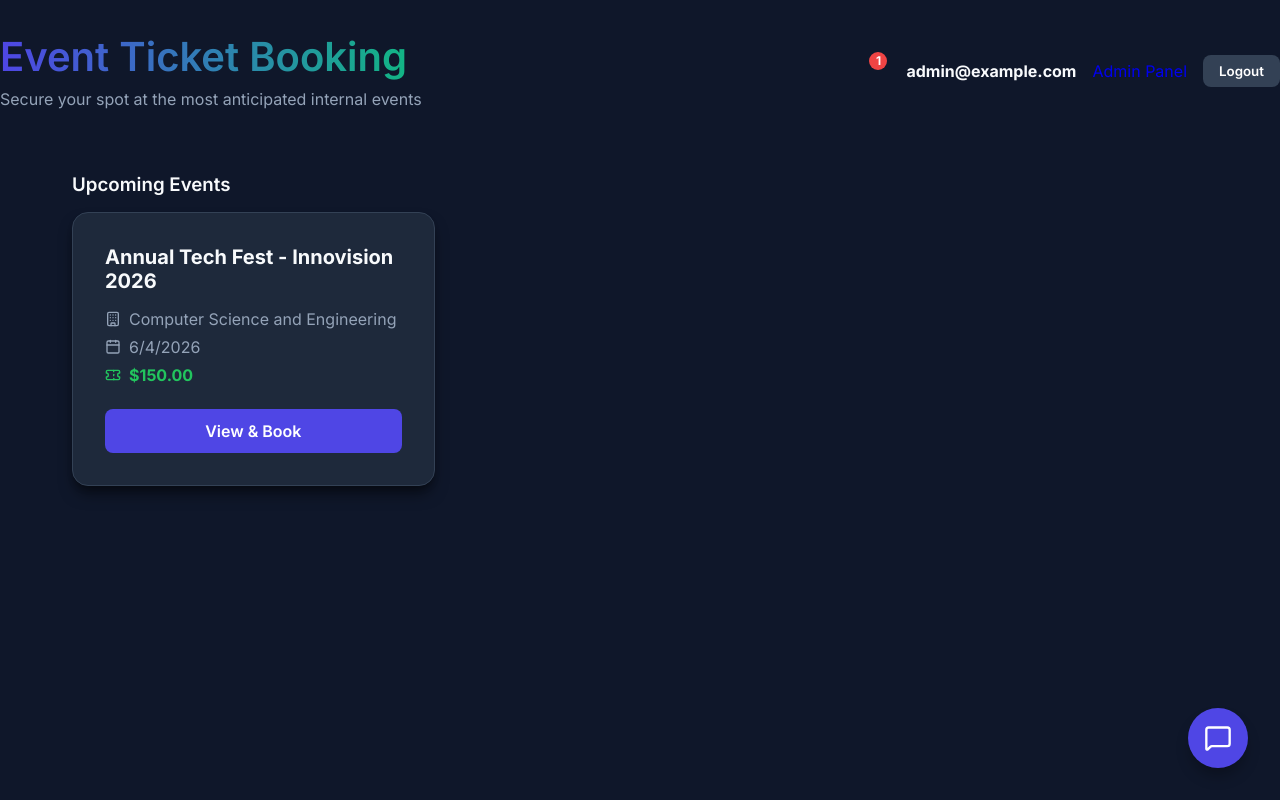
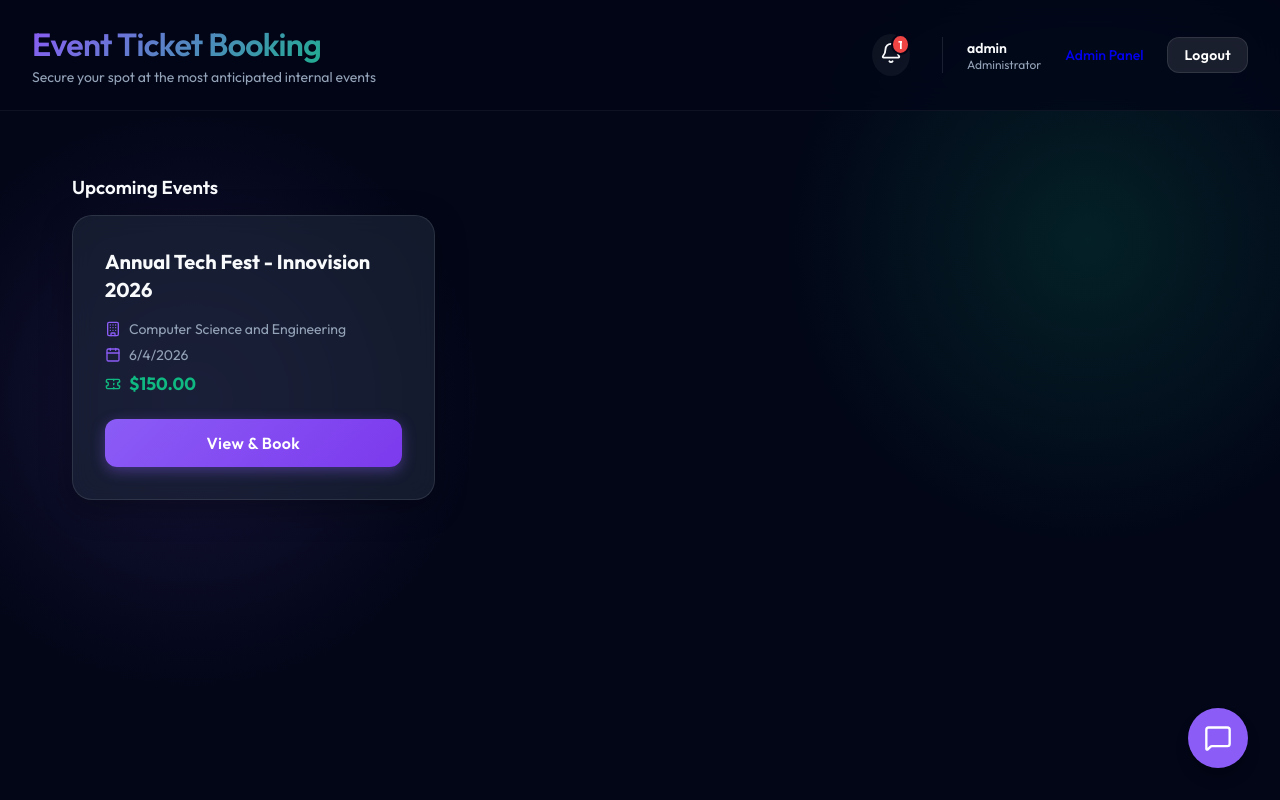
Before and after one commit to vajralavenkatasivaprasad/ticket-booking, a React app in the folder frontend/: page / in a window 1280 px wide. Both pictures are taken after typing "name@example.com", "Sample123" into the empty fields and a click on the button "Login". Built offline with nearby package versions, Linux system fonts and the light colour scheme; the HTML template or start-up script is replaced by a standard one.

Commit message:
feat: implement advanced Glassmorphism UI and Chatbot

```diff
--- a/frontend/src/App.jsx
+++ b/frontend/src/App.jsx
@@ -24,45 +24,57 @@ const Header = () => {
   const [showDropdown, setShowDropdown] = useState(false);
 
   return (
-    <header style={{ padding: '2rem 0', display: 'flex', justifyContent: 'space-between', alignItems: 'center' }}>
+    <header style={{
+      position: 'sticky', top: 0, zIndex: 100,
+      padding: '1.5rem 2rem',
+      display: 'flex', justifyContent: 'space-between', alignItems: 'center',
+      background: 'rgba(2, 6, 23, 0.7)',
+      backdropFilter: 'blur(16px)',
+      WebkitBackdropFilter: 'blur(16px)',
+      borderBottom: '1px solid rgba(255, 255, 255, 0.05)',
+      marginBottom: '2rem'
+    }}>
       <div>
-        <h1 style={{ fontSize: '2.5rem', marginBottom: '0.5rem', background: 'linear-gradient(to right, #4F46E5, #10B981)', WebkitBackgroundClip: 'text', WebkitTextFillColor: 'transparent' }}>
+        <h1 style={{ fontSize: '2rem', marginBottom: '0.25rem', background: 'linear-gradient(135deg, #8B5CF6, #10B981)', WebkitBackgroundClip: 'text', WebkitTextFillColor: 'transparent', letterSpacing: '-0.02em' }}>
           Event Ticket Booking
         </h1>
-        <p className="text-muted">Secure your spot at the most anticipated internal events</p>
+        <p className="text-muted" style={{ fontSize: '0.875rem' }}>Secure your spot at the most anticipated internal events</p>
       </div>
 
       {auth && (
-        <div style={{ display: 'flex', alignItems: 'center', gap: '1.5rem', position: 'relative' }}>
-          <div style={{ position: 'relative', cursor: 'pointer' }} onClick={() => { setShowDropdown(!showDropdown); markAllAsRead(); }}>
-            <Bell size={24} color="var(--text-color)" />
+        <div style={{ display: 'flex', alignItems: 'center', gap: '2rem', position: 'relative' }}>
+          <div style={{ position: 'relative', cursor: 'pointer', padding: '0.5rem', borderRadius: '50%', background: 'rgba(255,255,255,0.05)', transition: 'background 0.2s' }} onClick={() => { setShowDropdown(!showDropdown); markAllAsRead(); }} onMouseEnter={(e) => e.currentTarget.style.background = 'rgba(255,255,255,0.1)'} onMouseLeave={(e) => e.currentTarget.style.background = 'rgba(255,255,255,0.05)'}>
+            <Bell size={22} color="var(--text-main)" />
             {unreadCount > 0 && (
-              <span style={{ position: 'absolute', top: '-5px', right: '-5px', backgroundColor: 'var(--error)', color: 'white', borderRadius: '50%', padding: '0.1rem 0.4rem', fontSize: '0.75rem', fontWeight: 'bold' }}>
+              <span style={{ position: 'absolute', top: '0', right: '0', backgroundColor: 'var(--error)', color: 'white', borderRadius: '50%', padding: '0.1rem 0.35rem', fontSize: '0.7rem', fontWeight: 'bold', border: '2px solid var(--bg-color)' }}>
                 {unreadCount}
               </span>
             )}
           </div>
 
           {showDropdown && (
-            <div style={{ position: 'absolute', top: '3rem', right: '0', width: '300px', backgroundColor: 'var(--surface)', borderRadius: '0.5rem', boxShadow: '0 10px 15px -3px rgba(0,0,0,0.5)', zIndex: 50, border: '1px solid var(--surface-light)', padding: '1rem', maxHeight: '300px', overflowY: 'auto' }}>
-              <h4 style={{ marginBottom: '1rem', borderBottom: '1px solid var(--surface-light)', paddingBottom: '0.5rem' }}>Notifications</h4>
+            <div style={{ position: 'absolute', top: '3.5rem', right: '0', width: '320px', background: 'rgba(30, 41, 59, 0.9)', backdropFilter: 'blur(16px)', borderRadius: '1rem', boxShadow: '0 20px 40px -10px rgba(0,0,0,0.5)', zIndex: 50, border: '1px solid rgba(255,255,255,0.1)', padding: '1rem', maxHeight: '350px', overflowY: 'auto' }}>
+              <h4 style={{ marginBottom: '1rem', borderBottom: '1px solid rgba(255,255,255,0.1)', paddingBottom: '0.75rem', fontSize: '1rem' }}>Notifications</h4>
               {notifications.length === 0 ? (
-                <p className="text-muted" style={{ fontSize: '0.875rem' }}>No notifications</p>
+                <p className="text-muted" style={{ fontSize: '0.875rem', textAlign: 'center', padding: '1rem 0' }}>No new notifications</p>
               ) : (
                 notifications.map(n => (
-                  <div key={n.id} style={{ marginBottom: '1rem', padding: '0.5rem', backgroundColor: 'var(--surface-light)', borderRadius: '0.25rem' }}>
-                    <p style={{ fontSize: '0.875rem', margin: 0 }}>{n.message}</p>
-                    <span className="text-muted" style={{ fontSize: '0.75rem' }}>{n.time.toLocaleTimeString()}</span>
+                  <div key={n.id} style={{ marginBottom: '0.75rem', padding: '0.75rem', background: 'rgba(255,255,255,0.03)', borderRadius: '0.5rem', borderLeft: !n.read ? '3px solid var(--primary)' : '3px solid transparent', transition: 'background 0.2s' }} onMouseEnter={(e) => e.currentTarget.style.background = 'rgba(255,255,255,0.08)'} onMouseLeave={(e) => e.currentTarget.style.background = 'rgba(255,255,255,0.03)'}>
+                    <p style={{ fontSize: '0.875rem', margin: 0, color: 'var(--text-main)', lineHeight: '1.4' }}>{n.message}</p>
+                    <span className="text-muted" style={{ fontSize: '0.75rem', marginTop: '0.25rem', display: 'block' }}>{n.time.toLocaleTimeString()}</span>
                   </div>
                 ))
               )}
             </div>
           )}
 
-          <div style={{ display: 'flex', alignItems: 'center', gap: '1rem' }}>
-            <span style={{ fontWeight: 'bold' }}>{auth.email}</span>
-            {auth.role === 'ROLE_ADMIN' && <Link to="/admin" className="text-primary" style={{ textDecoration: 'none' }}>Admin Panel</Link>}
-            <button onClick={logout} className="btn btn-secondary" style={{ padding: '0.5rem 1rem' }}>Logout</button>
+          <div style={{ display: 'flex', alignItems: 'center', gap: '1.5rem', borderLeft: '1px solid rgba(255,255,255,0.1)', paddingLeft: '1.5rem' }}>
+            <div style={{ display: 'flex', flexDirection: 'column' }}>
+              <span style={{ fontWeight: '600', fontSize: '0.875rem' }}>{auth.email.split('@')[0]}</span>
+              <span className="text-muted" style={{ fontSize: '0.75rem' }}>{auth.role === 'ROLE_ADMIN' ? 'Administrator' : 'User'}</span>
+            </div>
+            {auth.role === 'ROLE_ADMIN' && <Link to="/admin" className="text-primary" style={{ textDecoration: 'none', fontWeight: '500', fontSize: '0.875rem' }}>Admin Panel</Link>}
+            <button onClick={logout} className="btn btn-secondary" style={{ padding: '0.5rem 1rem', fontSize: '0.875rem' }}>Logout</button>
           </div>
         </div>
       )}
--- /dev/null
+++ b/frontend/src/components/GlassCard.jsx
@@ -0,0 +1,23 @@
+import React from 'react';
+
+const GlassCard = ({ children, className = '', style = {} }) => {
+  return (
+    <div
+      className={`glass-card ${className}`}
+      style={{
+        background: 'rgba(30, 41, 59, 0.6)',
+        backdropFilter: 'blur(12px)',
+        WebkitBackdropFilter: 'blur(12px)',
+        border: '1px solid rgba(255, 255, 255, 0.1)',
+        borderRadius: '1.25rem',
+        padding: '2rem',
+        boxShadow: '0 8px 32px 0 rgba(0, 0, 0, 0.3)',
+        ...style
+      }}
+    >
+      {children}
+    </div>
+  );
+};
+
+export default GlassCard;
--- a/frontend/src/index.css
+++ b/frontend/src/index.css
@@ -1,16 +1,16 @@
-@import url('https://fonts.googleapis.com/css2?family=Inter:wght@300;400;500;600;700&display=swap');
+@import url('https://fonts.googleapis.com/css2?family=Outfit:wght@300;400;500;600;700&display=swap');
 
 :root {
-  --primary: #4F46E5;
-  --primary-hover: #4338CA;
-  --secondary: #10B981;
-  --bg-color: #0F172A;
-  --surface: #1E293B;
-  --surface-light: #334155;
+  --primary: #8B5CF6; /* Vibrant Purple */
+  --primary-hover: #7C3AED;
+  --secondary: #10B981; /* Emerald */
+  --bg-color: #020617; /* Deep Slate Black */
+  --surface: rgba(30, 41, 59, 0.5); /* Semi-transparent */
+  --surface-light: rgba(51, 65, 85, 0.5);
   --text-main: #F8FAFC;
   --text-muted: #94A3B8;
   --error: #EF4444;
-  --success: #22C55E;
+  --success: #10B981;
 }
 
 * {
@@ -20,8 +20,12 @@
 }
 
 body {
-  font-family: 'Inter', sans-serif;
+  font-family: 'Outfit', sans-serif;
   background-color: var(--bg-color);
+  background-image:
+    radial-gradient(circle at 15% 50%, rgba(139, 92, 246, 0.15), transparent 25%),
+    radial-gradient(circle at 85% 30%, rgba(16, 185, 129, 0.15), transparent 25%);
+  background-attachment: fixed;
   color: var(--text-main);
   min-height: 100vh;
   display: flex;
@@ -69,19 +73,22 @@ h1, h2, h3 {
   }
 }
 
-/* Cards */
+/* Glass Cards */
 .card {
-  background-color: var(--surface);
-  border-radius: 1rem;
+  background: var(--surface);
+  backdrop-filter: blur(12px);
+  -webkit-backdrop-filter: blur(12px);
+  border-radius: 1.25rem;
   padding: 2rem;
-  box-shadow: 0 10px 15px -3px rgba(0, 0, 0, 0.5), 0 4px 6px -2px rgba(0, 0, 0, 0.25);
-  border: 1px solid var(--surface-light);
-  transition: transform 0.2s ease-in-out, box-shadow 0.2s ease-in-out;
+  box-shadow: 0 8px 32px 0 rgba(0, 0, 0, 0.3);
+  border: 1px solid rgba(255, 255, 255, 0.1);
+  transition: transform 0.3s cubic-bezier(0.4, 0, 0.2, 1), box-shadow 0.3s ease-in-out;
 }
 
 .card:hover {
-  transform: translateY(-2px);
-  box-shadow: 0 20px 25px -5px rgba(0, 0, 0, 0.5), 0 10px 10px -5px rgba(0, 0, 0, 0.25);
+  transform: translateY(-4px);
+  box-shadow: 0 20px 40px -5px rgba(0, 0, 0, 0.5), 0 0 20px rgba(139, 92, 246, 0.2);
+  border: 1px solid rgba(255, 255, 255, 0.2);
 }
 
 /* Forms */
@@ -99,19 +106,20 @@ h1, h2, h3 {
 
 .form-input {
   width: 100%;
-  padding: 0.75rem 1rem;
-  border-radius: 0.5rem;
-  background-color: var(--bg-color);
-  border: 1px solid var(--surface-light);
+  padding: 0.875rem 1rem;
+  border-radius: 0.75rem;
+  background-color: rgba(15, 23, 42, 0.6);
+  border: 1px solid rgba(255, 255, 255, 0.1);
   color: var(--text-main);
   font-family: inherit;
-  transition: all 0.2s;
+  transition: all 0.3s;
 }
 
 .form-input:focus {
   outline: none;
   border-color: var(--primary);
-  box-shadow: 0 0 0 3px rgba(79, 70, 229, 0.2);
+  box-shadow: 0 0 0 3px rgba(139, 92, 246, 0.3);
+  background-color: rgba(15, 23, 42, 0.8);
 }
 
 /* Buttons */
@@ -119,38 +127,45 @@ h1, h2, h3 {
   display: inline-flex;
   align-items: center;
   justify-content: center;
-  padding: 0.75rem 1.5rem;
-  border-radius: 0.5rem;
+  padding: 0.875rem 1.5rem;
+  border-radius: 0.75rem;
   font-weight: 600;
   font-family: inherit;
   cursor: pointer;
-  transition: all 0.2s;
+  transition: all 0.3s cubic-bezier(0.4, 0, 0.2, 1);
   border: none;
   gap: 0.5rem;
+  letter-spacing: 0.025em;
 }
 
 .btn-primary {
-  background-color: var(--primary);
+  background: linear-gradient(135deg, var(--primary), var(--primary-hover));
   color: white;
+  box-shadow: 0 4px 14px 0 rgba(139, 92, 246, 0.39);
 }
 
 .btn-primary:hover:not(:disabled) {
-  background-color: var(--primary-hover);
-  transform: translateY(-1px);
+  transform: translateY(-2px);
+  box-shadow: 0 6px 20px rgba(139, 92, 246, 0.5);
 }
 
 .btn-primary:disabled {
   opacity: 0.6;
   cursor: not-allowed;
+  transform: none;
+  box-shadow: none;
 }
 
 .btn-secondary {
-  background-color: var(--surface-light);
+  background-color: rgba(255, 255, 255, 0.1);
+  backdrop-filter: blur(4px);
   color: white;
+  border: 1px solid rgba(255, 255, 255, 0.1);
 }
 
 .btn-secondary:hover {
-  background-color: var(--text-muted);
+  background-color: rgba(255, 255, 255, 0.2);
+  transform: translateY(-2px);
 }
 
 /* Details Section */
@@ -159,21 +174,29 @@ h1, h2, h3 {
   align-items: center;
   gap: 1rem;
   margin-bottom: 1.25rem;
+  padding: 0.5rem;
+  border-radius: 0.75rem;
+  transition: background-color 0.2s;
+}
+
+.event-info-item:hover {
+  background-color: rgba(255, 255, 255, 0.05);
 }
 
 .event-info-icon {
   color: var(--primary);
-  background-color: rgba(79, 70, 229, 0.1);
+  background-color: rgba(139, 92, 246, 0.15);
   padding: 0.75rem;
-  border-radius: 0.5rem;
+  border-radius: 0.75rem;
 }
 
 .map-container {
   height: 300px;
-  border-radius: 0.5rem;
+  border-radius: 1rem;
   overflow: hidden;
   margin-top: 1.5rem;
-  border: 1px solid var(--surface-light);
+  border: 1px solid rgba(255, 255, 255, 0.1);
+  box-shadow: 0 4px 20px rgba(0, 0, 0, 0.2);
 }
 
 /* Loading */
@@ -199,26 +222,49 @@ h1, h2, h3 {
   left: 0;
   right: 0;
   bottom: 0;
-  background-color: rgba(15, 23, 42, 0.8);
-  backdrop-filter: blur(4px);
+  background-color: rgba(2, 6, 23, 0.8);
+  backdrop-filter: blur(8px);
+  -webkit-backdrop-filter: blur(8px);
   display: flex;
   align-items: center;
   justify-content: center;
   z-index: 1000;
+  animation: fadeIn 0.2s ease-out;
 }
 
 .modal-content {
-  background-color: var(--surface);
-  border-radius: 1rem;
+  background: rgba(30, 41, 59, 0.8);
+  backdrop-filter: blur(16px);
+  -webkit-backdrop-filter: blur(16px);
+  border-radius: 1.5rem;
   padding: 2.5rem;
   width: 90%;
-  max-width: 400px;
-  box-shadow: 0 25px 50px -12px rgba(0, 0, 0, 0.7);
-  border: 1px solid var(--surface-light);
-  animation: modalIn 0.3s ease-out;
+  max-width: 450px;
+  box-shadow: 0 25px 50px -12px rgba(0, 0, 0, 0.7), 0 0 0 1px rgba(255, 255, 255, 0.1);
+  animation: modalIn 0.4s cubic-bezier(0.16, 1, 0.3, 1);
+}
+
+@keyframes fadeIn {
+  from { opacity: 0; }
+  to { opacity: 1; }
 }
 
 @keyframes modalIn {
-  from { opacity: 0; transform: scale(0.95); }
-  to { opacity: 1; transform: scale(1); }
+  from { opacity: 0; transform: scale(0.95) translateY(10px); }
+  to { opacity: 1; transform: scale(1) translateY(0); }
 }
+
+/* Custom Scrollbar */
+::-webkit-scrollbar {
+  width: 8px;
+}
+::-webkit-scrollbar-track {
+  background: var(--bg-color);
+}
+::-webkit-scrollbar-thumb {
+  background: var(--surface-light);
+  border-radius: 4px;
+}
+::-webkit-scrollbar-thumb:hover {
+  background: var(--primary);
+}
--- a/frontend/src/pages/AdminDashboard.jsx
+++ b/frontend/src/pages/AdminDashboard.jsx
@@ -3,6 +3,7 @@ import axios from 'axios';
 import { AuthContext } from '../context/AuthContext';
 import { useNotification } from '../context/NotificationContext';
 import { PlusCircle } from 'lucide-react';
+import GlassCard from '../components/GlassCard';
 
 const AdminDashboard = () => {
   const { auth } = useContext(AuthContext);
@@ -63,7 +64,7 @@ const AdminDashboard = () => {
         <h2>Admin Dashboard - Create Event</h2>
       </div>
 
-      <div className="card">
+      <GlassCard>
         {success && <div style={{ padding: '1rem', backgroundColor: 'rgba(16, 185, 129, 0.1)', color: 'var(--success)', borderRadius: '0.5rem', marginBottom: '1rem' }}>{success}</div>}
         {error && <div style={{ padding: '1rem', backgroundColor: 'rgba(239, 68, 68, 0.1)', color: 'var(--error)', borderRadius: '0.5rem', marginBottom: '1rem' }}>{error}</div>}
 
@@ -106,7 +107,7 @@ const AdminDashboard = () => {
             {loading ? <span className="loader" style={{ width: '20px', height: '20px', borderWidth: '2px' }}></span> : 'Create Event'}
           </button>
         </form>
-      </div>
+      </GlassCard>
     </div>
   );
 };
--- a/frontend/src/pages/DashboardPage.jsx
+++ b/frontend/src/pages/DashboardPage.jsx
@@ -3,6 +3,7 @@ import axios from 'axios';
 import { Link } from 'react-router-dom';
 import { AuthContext } from '../context/AuthContext';
 import { Calendar, Building, Ticket } from 'lucide-react';
+import GlassCard from '../components/GlassCard';
 
 const DashboardPage = () => {
   const [events, setEvents] = useState([]);
@@ -43,23 +44,23 @@ const DashboardPage = () => {
       ) : (
         <div style={{ display: 'grid', gridTemplateColumns: 'repeat(auto-fill, minmax(300px, 1fr))', gap: '1.5rem' }}>
           {events.map(event => (
-            <div key={event.id} className="card" style={{ display: 'flex', flexDirection: 'column' }}>
-              <h4 style={{ marginBottom: '1rem', fontSize: '1.25rem' }}>{event.name}</h4>
+            <GlassCard key={event.id} style={{ display: 'flex', flexDirection: 'column' }}>
+              <h4 style={{ marginBottom: '1rem', fontSize: '1.25rem', lineHeight: '1.4' }}>{event.name}</h4>
               <div style={{ flex: 1 }}>
-                <p className="text-muted" style={{ display: 'flex', alignItems: 'center', gap: '0.5rem', marginBottom: '0.5rem' }}>
-                  <Building size={16} /> {event.department}
+                <p className="text-muted" style={{ display: 'flex', alignItems: 'center', gap: '0.5rem', marginBottom: '0.5rem', fontSize: '0.875rem' }}>
+                  <Building size={16} color="var(--primary)" /> {event.department}
                 </p>
-                <p className="text-muted" style={{ display: 'flex', alignItems: 'center', gap: '0.5rem', marginBottom: '0.5rem' }}>
-                  <Calendar size={16} /> {new Date(event.eventDateTime).toLocaleDateString()}
+                <p className="text-muted" style={{ display: 'flex', alignItems: 'center', gap: '0.5rem', marginBottom: '0.5rem', fontSize: '0.875rem' }}>
+                  <Calendar size={16} color="var(--primary)" /> {new Date(event.eventDateTime).toLocaleDateString()}
                 </p>
-                <p style={{ display: 'flex', alignItems: 'center', gap: '0.5rem', color: 'var(--success)', fontWeight: 'bold', marginBottom: '1.5rem' }}>
-                  <Ticket size={16} /> ${event.ticketPrice.toFixed(2)}
+                <p style={{ display: 'flex', alignItems: 'center', gap: '0.5rem', color: 'var(--success)', fontWeight: 'bold', marginBottom: '1.5rem', fontSize: '1.1rem' }}>
+                  <Ticket size={16} color="var(--success)" /> ${event.ticketPrice.toFixed(2)}
                 </p>
               </div>
               <Link to={`/event/${event.id}`} className="btn btn-primary" style={{ width: '100%', textDecoration: 'none', textAlign: 'center' }}>
                 View & Book
               </Link>
-            </div>
+            </GlassCard>
           ))}
         </div>
       )}
```
Also changed, not shown: frontend/src/components/BookingForm.jsx (+24 -7 lines), frontend/src/components/Chatbot.jsx (+16 -11 lines), frontend/src/components/EventDetails.jsx (+4 -3 lines), frontend/src/pages/BookingPage.jsx (+17 -2 lines), frontend/src/pages/SummaryPage.jsx (+8 -7 lines), 1 other file (tests, documents, lock files or other folders).
